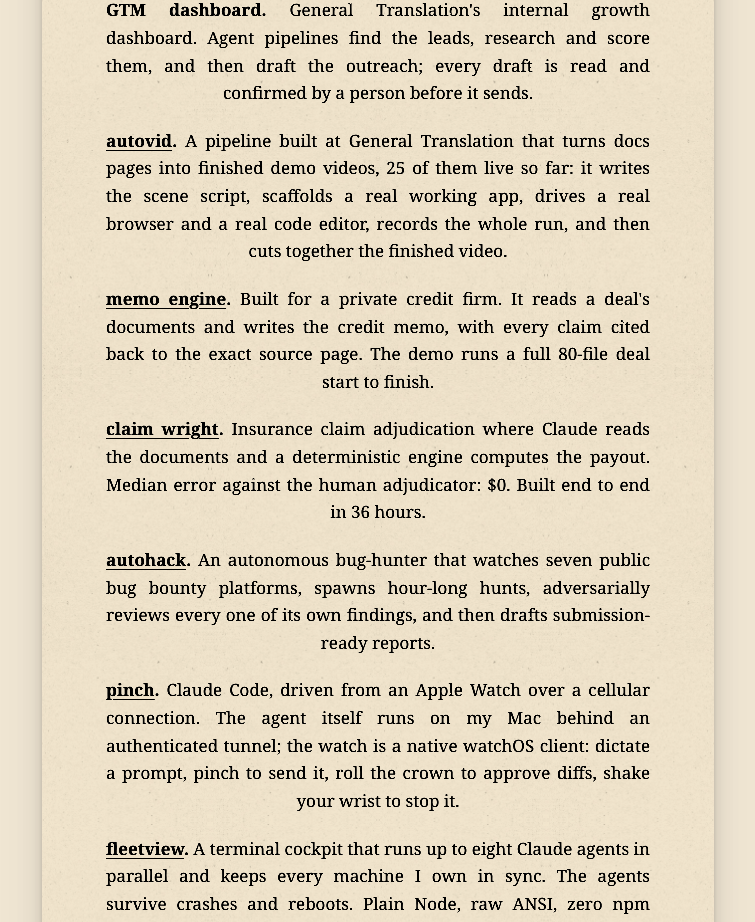
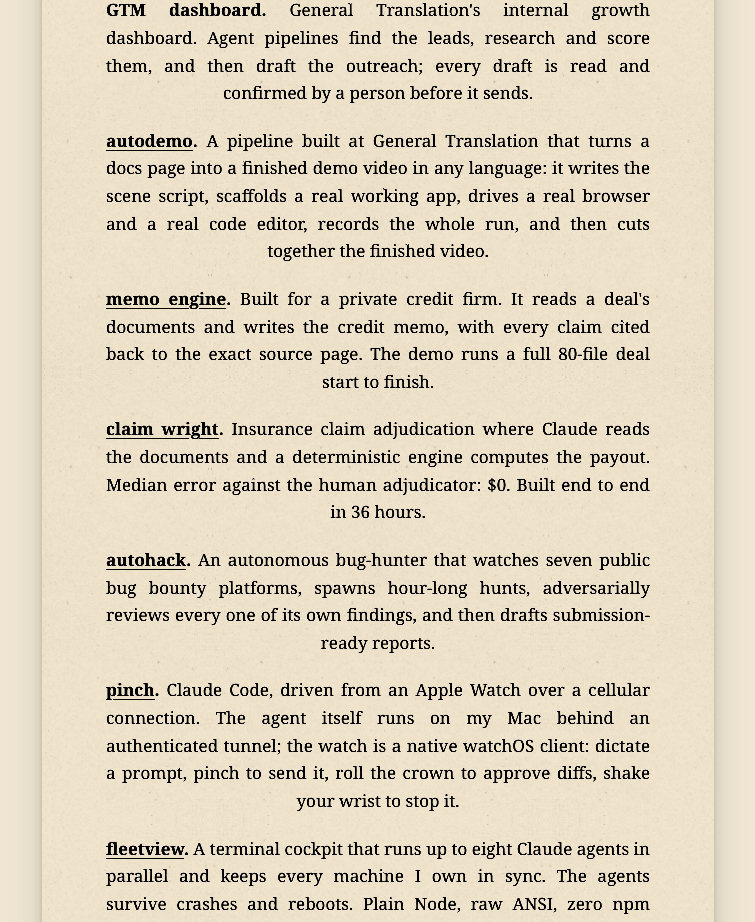
Before and after one commit to JoshKappler/portfolio, a Next.js app: page / in a window 1280 px wide. Shown: the part 972-1894 px from the top of the page, without its empty margins (262-1017 px from the left). Built offline with nearby package versions, Linux system fonts and the light colour scheme.

Commit message:
Rename autovid to autodemo and describe what it does instead of a live count

```diff
--- a/src/app/page.tsx
+++ b/src/app/page.tsx
@@ -33,9 +33,9 @@
     line: "General Translation's internal growth dashboard. Agent pipelines find the leads, research and score them, and then draft the outreach; every draft is read and confirmed by a person before it sends.",
   },
   {
-    name: "autovid",
+    name: "autodemo",
     href: "https://autovid.joshuakappler.com",
-    line: "A pipeline built at General Translation that turns docs pages into finished demo videos, 25 of them live so far: it writes the scene script, scaffolds a real working app, drives a real browser and a real code editor, records the whole run, and then cuts together the finished video.",
+    line: "A pipeline built at General Translation that turns a docs page into a finished demo video in any language: it writes the scene script, scaffolds a real working app, drives a real browser and a real code editor, records the whole run, and then cuts together the finished video.",
   },
   {
     name: "memo engine",
```
